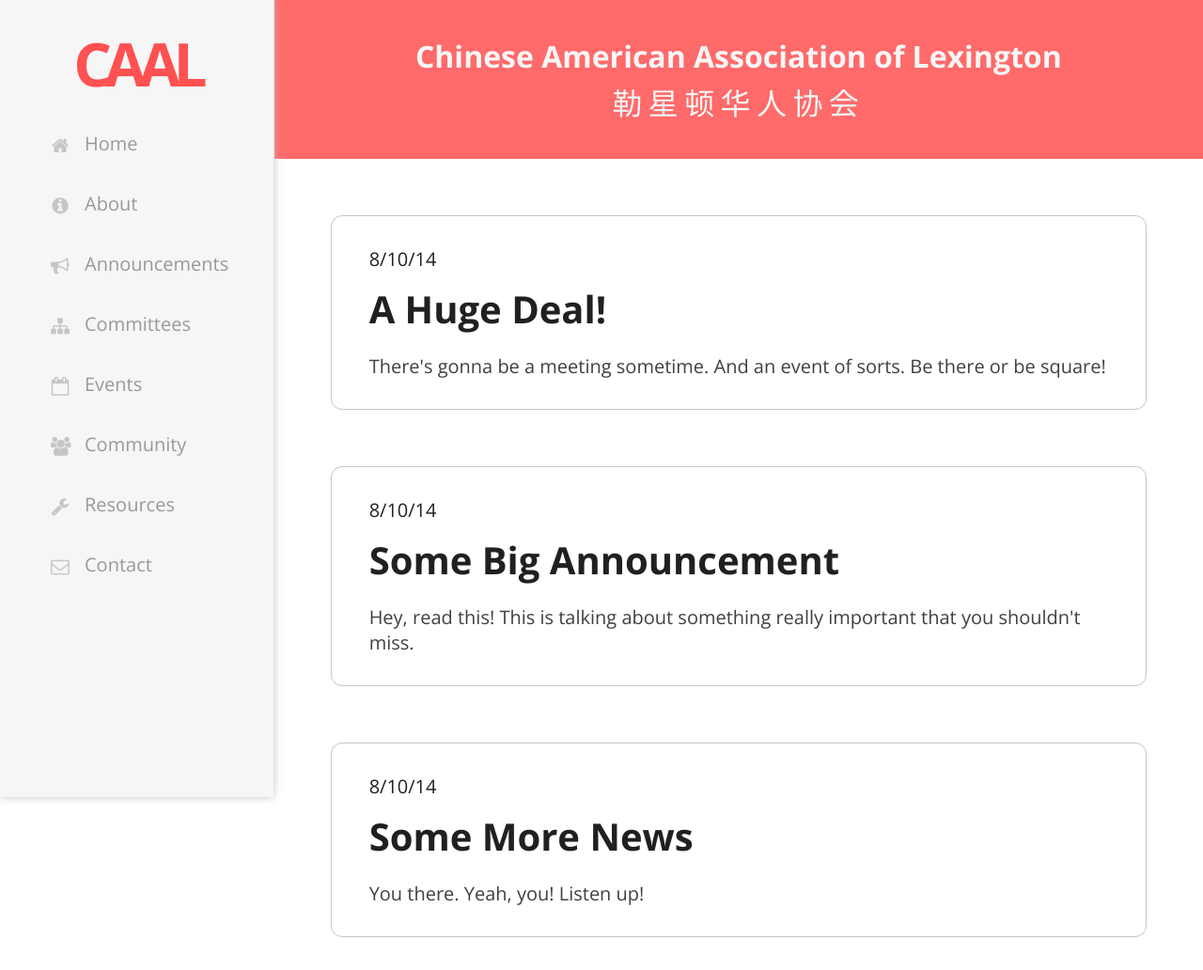
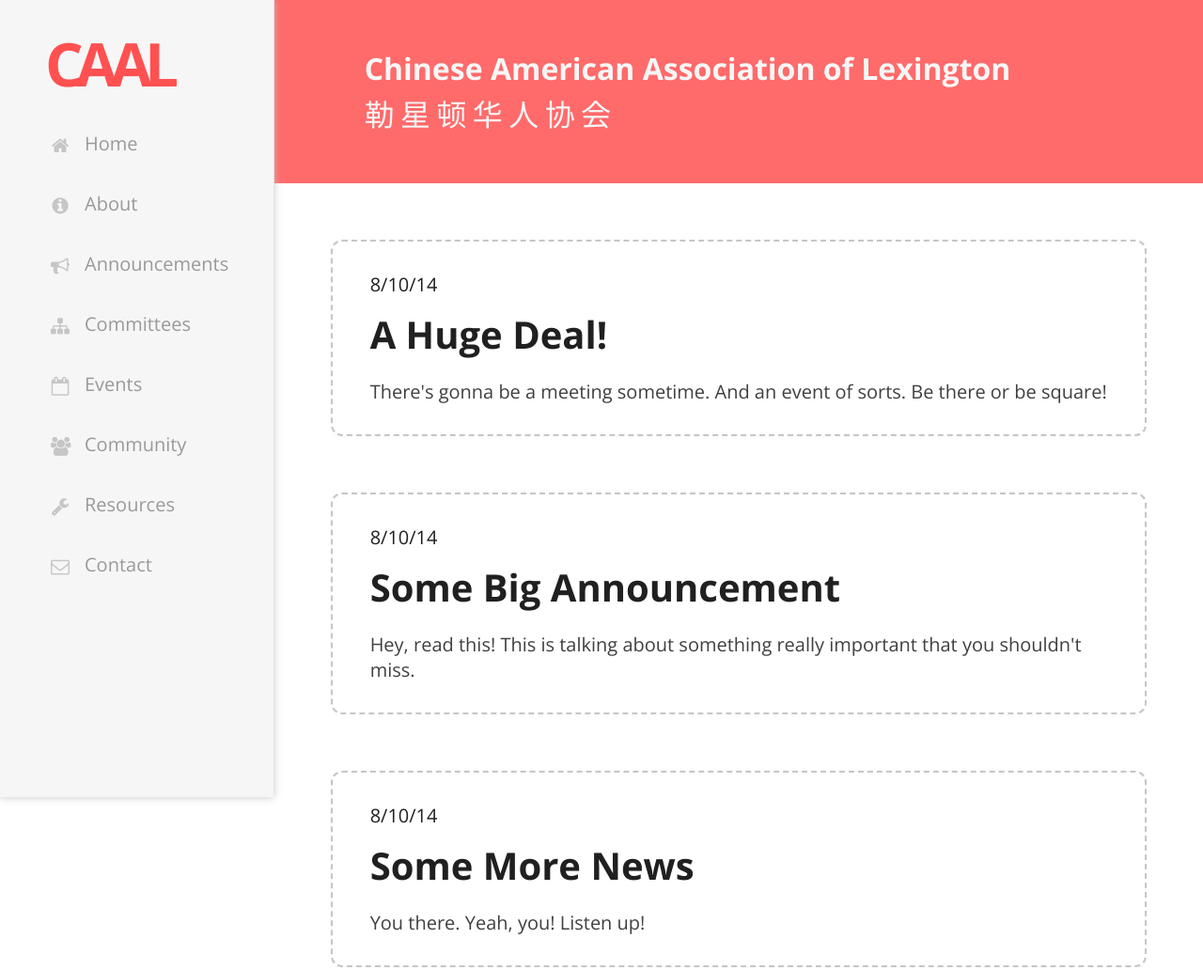
Before and after one commit to caal-ma/caal-ma.github.io, a plain HTML site: page index.html in a window 1280 px wide. Shown: the whole page at 94% size. Drawn offline with nearby package versions, Linux system fonts and the light colour scheme.

Commit message:
adjusted text alignment

```diff
--- a/stylesheets/main.scss
+++ b/stylesheets/main.scss
@@ -50,7 +50,7 @@
 		}
 	}
 	#logo {
-		text-align: center;
+		// text-align: center;
 		letter-spacing: -0.12em;
 		font-size: 3.2em;
 		font-weight: 700;
@@ -65,9 +65,8 @@
 	font-weight: 700;
 	// background-color: $red;
 	background-color: lighten($red, 5%);
-	padding: 1.2em 1em;
+	padding: 1.6em 3em;
 	color: rgb(246, 246, 246);
-	text-align: center;
 	.logo-chinese {
 		padding-top: 0.1em;
 		font-weight: 400;
@@ -81,13 +80,13 @@
 }
 
 article {
-	border: 1px rgb(198, 198, 198) solid;
+	border: 2px rgb(198, 198, 198) dashed;
 	box-shadow: 0 0 3px rgb(246, 246, 246);
 	// background-color: rgb(251, 251, 251);
 	max-width: 50em;
 	padding: 1.6em 2em;
 	// margin: 3em;
-	margin: 0 auto;
+	// margin: 0 auto;
 	margin-bottom: 3em;
 	border-radius: 0.6em;
 }
--- a/stylesheets/style.css
+++ b/stylesheets/style.css
@@ -389,7 +389,6 @@
       vertical-align: middle;
       text-align: center; }
   #navbar #logo {
-    text-align: center;
     letter-spacing: -0.12em;
     font-size: 3.2em;
     font-weight: 700;
@@ -400,9 +399,8 @@
   font-size: 1.6em;
   font-weight: 700;
   background-color: #ff6a6a;
-  padding: 1.2em 1em;
-  color: #f6f6f6;
-  text-align: center; }
+  padding: 1.6em 3em;
+  color: #f6f6f6; }
   #logo-banner .logo-chinese {
     padding-top: 0.1em;
     font-weight: 400;
@@ -413,11 +411,10 @@
   margin-left: 291.625px; }
 
 article {
-  border: 1px #c6c6c6 solid;
+  border: 2px #c6c6c6 dashed;
   box-shadow: 0 0 3px #f6f6f6;
   max-width: 50em;
   padding: 1.6em 2em;
-  margin: 0 auto;
   margin-bottom: 3em;
   border-radius: 0.6em; }
 
```
